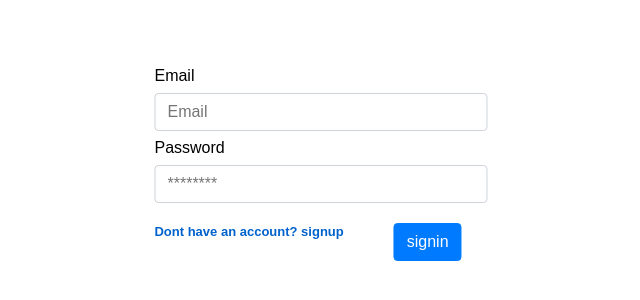
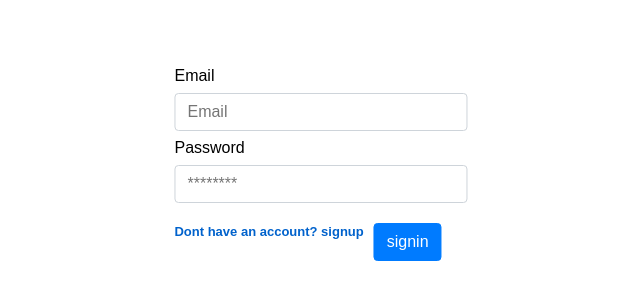
Before and after one commit to jck-bit/Social-Media-App, a Next.js app: page /auth/signin in a window 1280 px wide. Shown: the part 240-540 px from the top of the page, without its empty margins (332-972 px from the left). Built offline with nearby package versions, Linux system fonts and the light colour scheme; no server answers.

Commit message:
Edited the global.css

```diff
--- a/styles/globals.css
+++ b/styles/globals.css
@@ -83,11 +83,12 @@ form-group {
   }
 
   .signup-button a{
+    margin-right: 10px;
     cursor: pointer;
     color: #0062cc;
   }
   .sign_up_tag{
+    width: 100%;
     font-size: small;
     font-weight: bold;
-    margin-right: 50px;
   }
```
